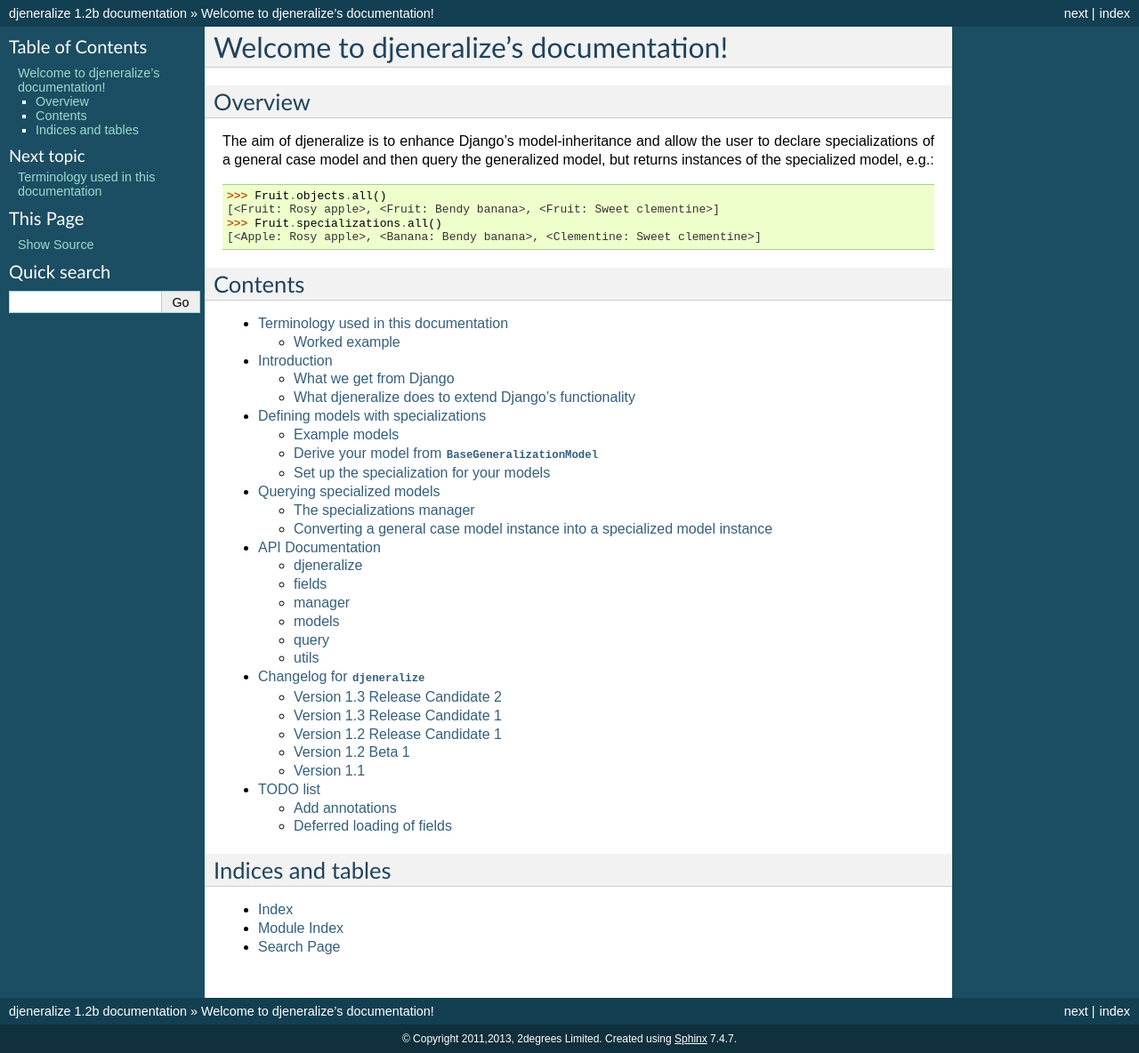
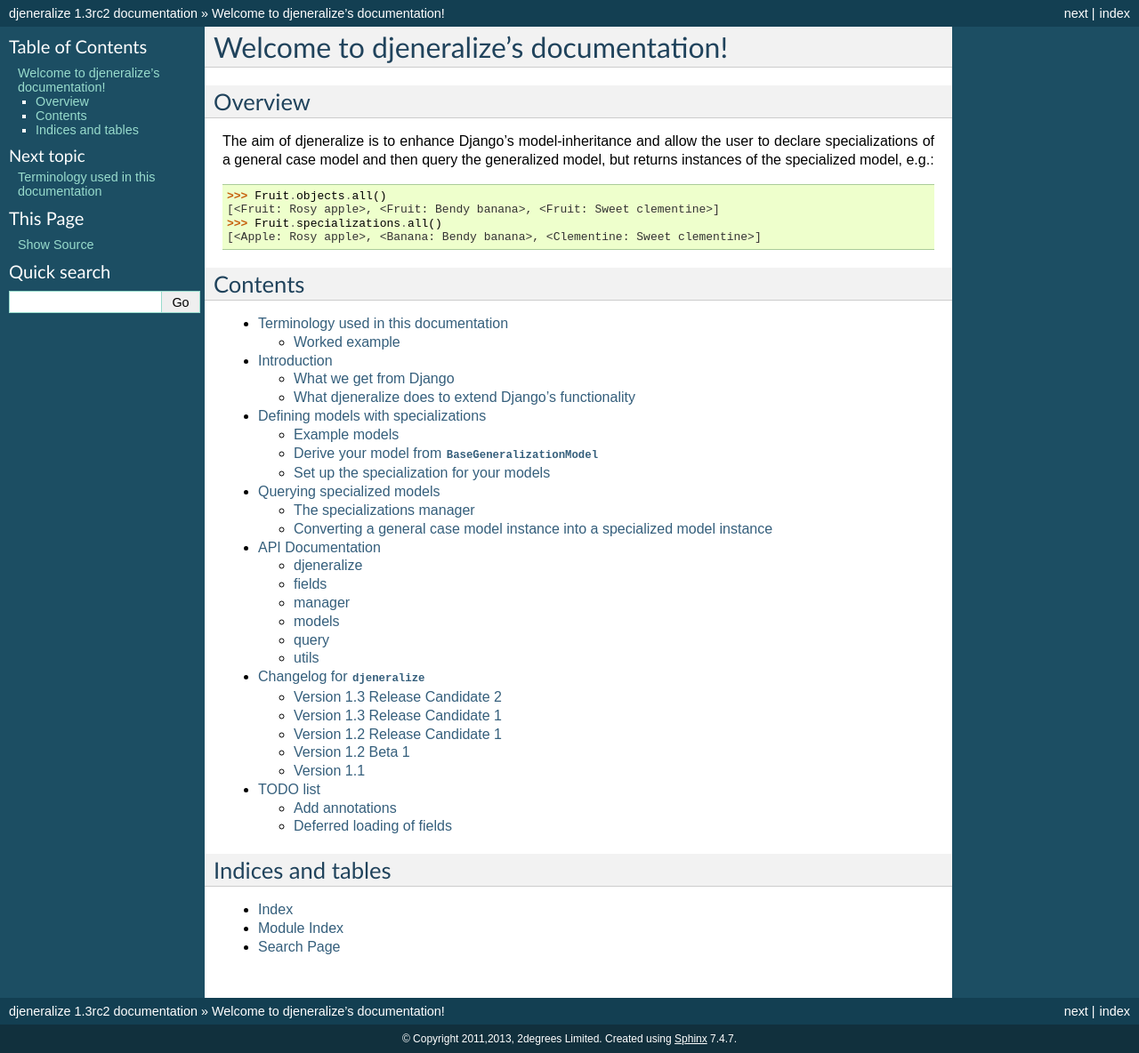
Before and after one commit to 2degrees/djeneralize, a Sphinx documentation site: the page built from docs/source/index.rst, in a window 1280 px wide. Shown: the whole page at 89% size. Built offline with Sphinx 7.4.7, drawn with Linux system fonts in a browser that asks for light colours.

```diff
--- a/docs/source/conf.py
+++ b/docs/source/conf.py
@@ -51,9 +51,9 @@ copyright = u'2011,2013, 2degrees Limited'
 # built documents.
 #
 # The short X.Y version.
-version = '1.2'
+version = '1.3'
 # The full version, including alpha/beta/rc tags.
-release = '1.2b'
+release = '1.3rc2'
 
 # The language for content autogenerated by Sphinx. Refer to documentation
 # for a list of supported languages.
```
